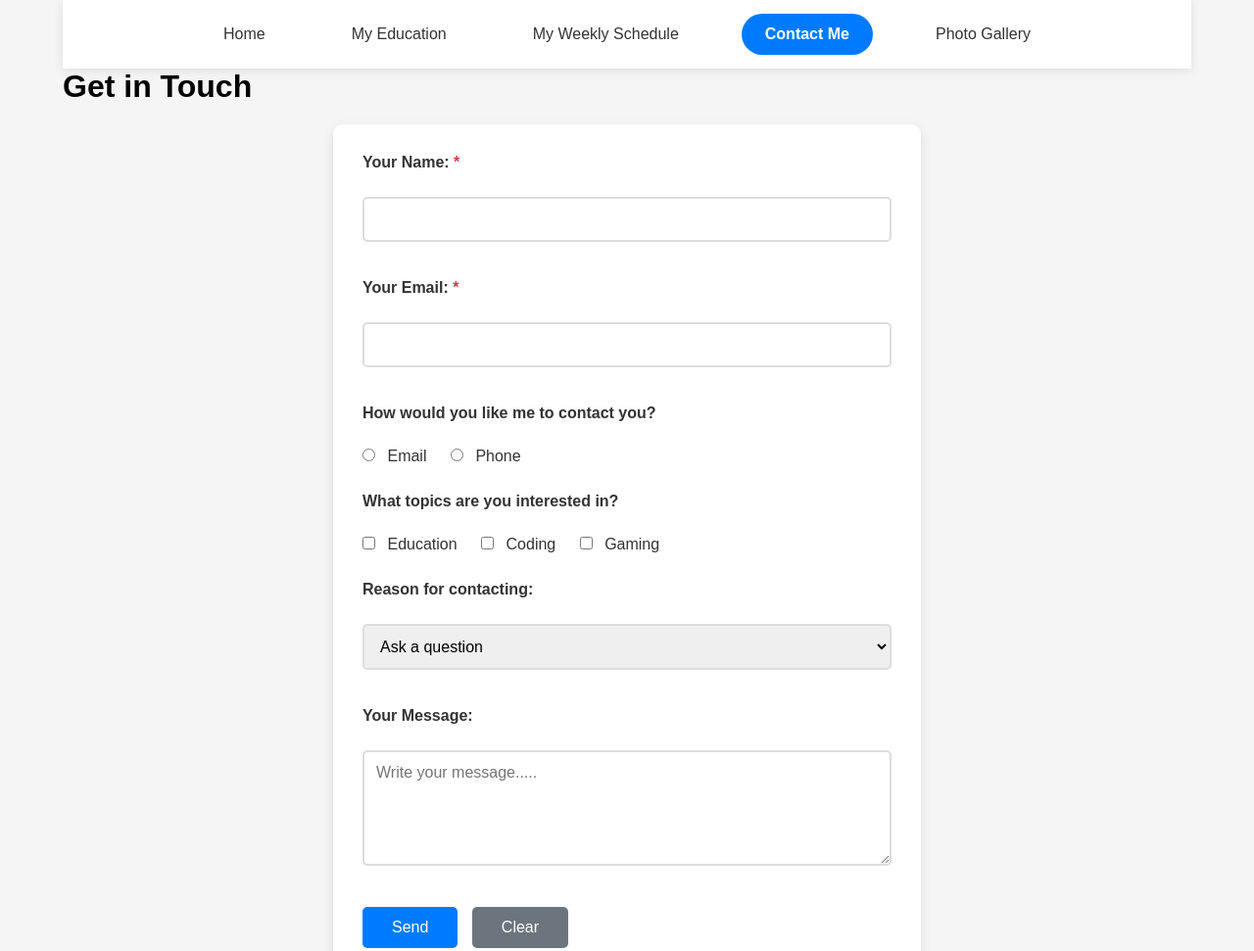
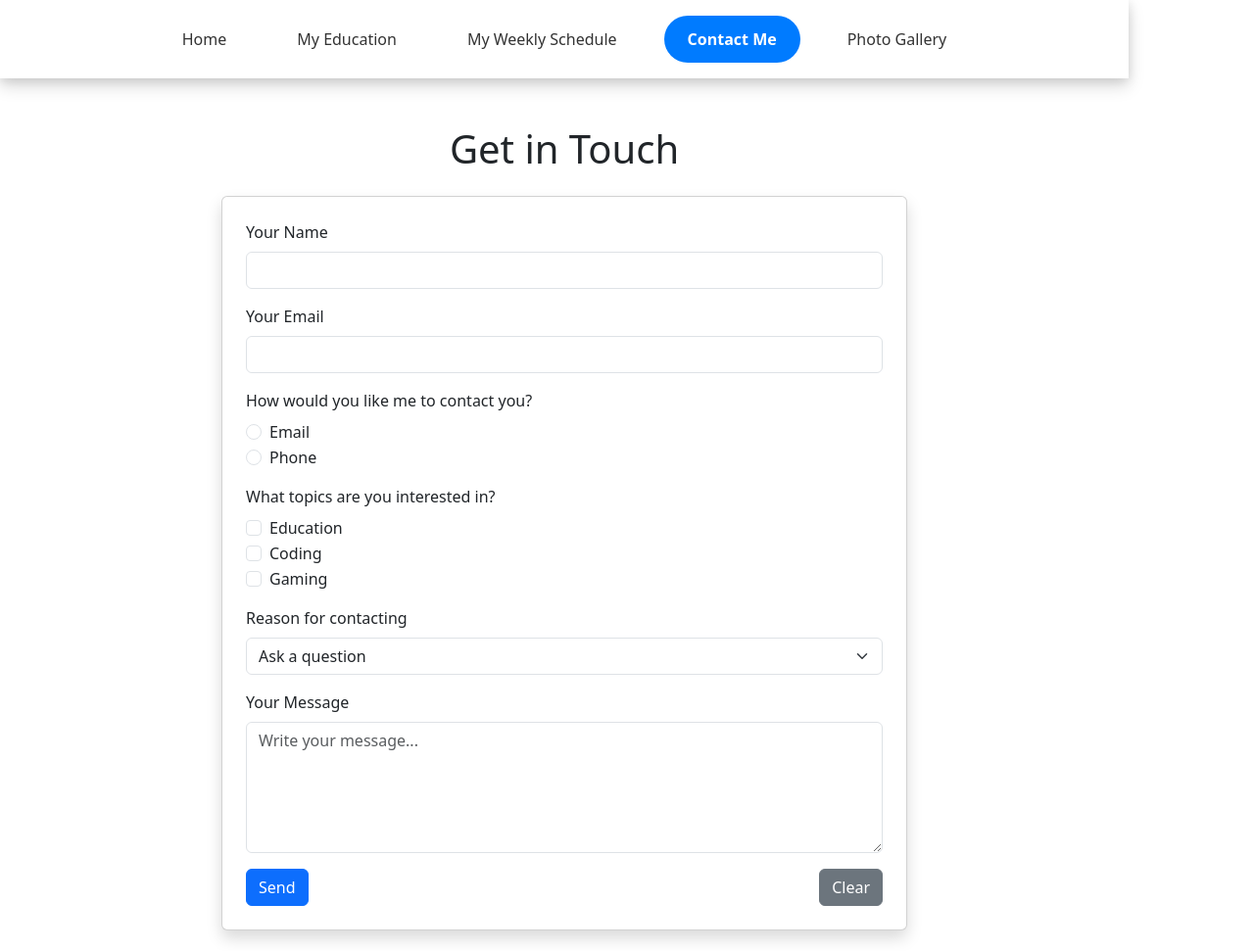
Before and after one commit to NahidAghayev/Portfolio, a plain HTML site: page contactme.html in a window 1280 px wide. Shown: the top 971 px of the page at 98% size. Drawn offline with nearby package versions, Linux system fonts and the light colour scheme; a web font is replaced by a local one.

Commit message:
Update Contact and Photo Gallery pages with Bootstrap

```diff
--- a/contactme.html
+++ b/contactme.html
@@ -8,64 +8,94 @@
     <link rel="preconnect" href="https://fonts.gstatic.com" crossorigin>
     <link href="https://fonts.googleapis.com/css2?family=Alan+Sans:wght@300..900&display=swap" rel="stylesheet">
     <link rel="stylesheet" href="style.css">
+    <link rel="stylesheet" href="https://cdn.jsdelivr.net/npm/bootstrap@5.3.3/dist/css/bootstrap.min.css"
+          integrity="sha384-QWTKZyjpPEjISv5WaRU9OFeRpok6YctnYmDr5pNlyT2bRjXh0JMhjY6hW+ALEwIH"
+          crossorigin="anonymous">
     <title>Contact Me</title>
 </head>
 <body>
     <header>
-        <nav>
-            <div class="nav-container">
-                <div class="links">
-                    <div class="link"><a href="home.html">Home</a></div>
-                    <div class="link"><a href="education.html">My Education</a></div>
-                    <div class="link"><a href="schedule.html">My Weekly Schedule</a></div>
-                    <div class="link"><a href="contactme.html" class="active">Contact Me</a></div>
-                    <div class="link"><a href="photogallery.html">Photo Gallery</a></div>
+        <nav class="bg-white shadow sticky-top">
+            <div class="container">
+                <div class="d-flex justify-content-center gap-4 py-3">
+                    <a href="home.html" class="nav-link-custom">Home</a>
+                    <a href="education.html" class="nav-link-custom">My Education</a>
+                    <a href="schedule.html" class="nav-link-custom">My Weekly Schedule</a>
+                    <a href="contactme.html" class="nav-link-custom active">Contact Me</a>
+                    <a href="photogallery.html" class="nav-link-custom">Photo Gallery</a>
                 </div>
             </div>
         </nav>
     </header>
+    <main class="my-5">
+        <div class="container">
+            <h1 class="text-center mb-4">Get in Touch</h1>
+            <div class="card shadow p-4 mx-auto" style="max-width: 700px;">
+                <form action="mailto:naghayev17893@ada.edu.az" method="post" enctype="text/plain">
+                    <!-- Name -->
+                    <div class="mb-3">
+                        <label for="fullname" class="form-label">Your Name</label>
+                        <input type="text" class="form-control" id="fullname" name="fullname" required>
+                    </div>
 
- <main class="main-content-contact">
-        <h1>Get in Touch</h1>
+                    <!-- Email -->
+                    <div class="mb-3">
+                        <label for="email" class="form-label">Your Email</label>
+                        <input type="email" class="form-control" id="email" name="email" required>
+                    </div>
 
-        <section class="contact-section">
-            <form class="contact-form" action="mailto:naghayev17893@ada.edu.az" method="post" enctype="text/plain">
+                    <!-- Contact Method -->
+                    <div class="mb-3">
+                        <label class="form-label">How would you like me to contact you?</label>
+                        <div class="form-check">
+                            <input class="form-check-input" type="radio" name="contact_method" id="contact_email" value="email">
+                            <label class="form-check-label" for="contact_email">Email</label>
+                        </div>
+                        <div class="form-check">
+                            <input class="form-check-input" type="radio" name="contact_method" id="contact_phone" value="phone">
+                            <label class="form-check-label" for="contact_phone">Phone</label>
+                        </div>
+                    </div>
 
-                <label for="fullname">Your Name:</label><br>
-                <input type="text" name="fullname" id="fullname" required><br><br>
+                    <div class="mb-3">
+                        <label class="form-label">What topics are you interested in?</label>
+                        <div class="form-check">
+                            <input class="form-check-input" type="checkbox" name="topics" id="education" value="education">
+                            <label class="form-check-label" for="education">Education</label>
+                        </div>
+                        <div class="form-check">
+                            <input class="form-check-input" type="checkbox" name="topics" id="coding" value="coding">
+                            <label class="form-check-label" for="coding">Coding</label>
+                        </div>
+                        <div class="form-check">
+                            <input class="form-check-input" type="checkbox" name="topics" id="gaming" value="gaming">
+                            <label class="form-check-label" for="gaming">Gaming</label>
+                        </div>
+                    </div>
 
-                <label for="email">Your Email:</label><br>
-                <input type="email" name="email" id="email" required><br><br>
+                    <div class="mb-3">
+                        <label for="reason" class="form-label">Reason for contacting</label>
+                        <select class="form-select" id="reason" name="reason">
+                            <option value="question">Ask a question</option>
+                            <option value="collaboration">Collaboration</option>
+                            <option value="other">Other</option>
+                        </select>
+                    </div>
 
-                <label>How would you like me to contact you?</label><br>
-                <input type="radio" name="contact_method" id="contact_email" value="email">
-                <label for="contact_email">Email</label>
-                <input type="radio" name="contact_method" id="contact_phone" value="phone">
-                <label for="contact_phone">Phone</label><br><br>
+                    <div class="mb-3">
+                        <label for="message" class="form-label">Your Message</label>
+                        <textarea class="form-control" id="message" name="message" rows="5" placeholder="Write your message..."></textarea>
+                    </div>
 
-                <label>What topics are you interested in?</label><br>
-                <input type="checkbox" name="topics" id="education" value="education">
-                <label for="education">Education</label>
-                <input type="checkbox" name="topics" id="coding" value="coding">
-                <label for="coding">Coding</label>
-                <input type="checkbox" name="topics" id="gaming" value="gaming">
-                <label for="gaming">Gaming</label><br><br>
+                    <div class="d-flex justify-content-between">
+                        <button type="submit" class="btn btn-primary">Send</button>
+                        <button type="reset" class="btn btn-secondary">Clear</button>
+                    </div>
+                </form>
+            </div>
+        </div>
+    </main>
 
-                <label for="reason">Reason for contacting:</label><br>
-                <select name="reason" id="reason">
-                    <option value="question">Ask a question</option>
-                    <option value="collaboration">Collaboration</option>
-                    <option value="other">Other</option>
-                </select><br><br>
-
-                <label for="message">Your Message:</label><br>
-                <textarea name="message" id="message" rows="5" cols="40" placeholder="Write your message....."></textarea><br><br>
-
-                <input type="submit" value="Send">
-                <input type="reset" value="Clear">
-            </form>
-        </section>
-    </main>
 
     <footer>
         <p>&copy; 2025 Nahid Aghayev</p>
--- a/style.css
+++ b/style.css
@@ -485,3 +485,34 @@ header {
         grid-template-columns: 1fr;
     }
 }
+
+.nav-link-custom {
+    text-decoration: none;
+    color: #333;
+    padding: 12px 24px;
+    border-radius: 25px;
+    display: inline-block; /* needed for border-radius */
+    font-weight: 500;
+    transition: all 0.3s ease;
+    position: relative;
+}
+
+.nav-link-custom:hover {
+    color: #007bff;
+    background-color: #f8f9fa;
+    transform: translateY(-2px);
+    box-shadow: 0 4px 12px rgba(0, 123, 255, 0.15);
+}
+
+.nav-link-custom.active {
+    color: white;
+    background-color: #007bff;
+    font-weight: 600;
+}
+
+.nav-link-custom.active:hover {
+    color: white;
+    background-color: #007bff;
+    transform: none;
+    cursor: default;
+}
```
Also changed, not shown: education.html (+1 -0 lines), home.html (+1 -0 lines), photogallery.html (+24 -12 lines), schedule.html (+2 -1 lines).
